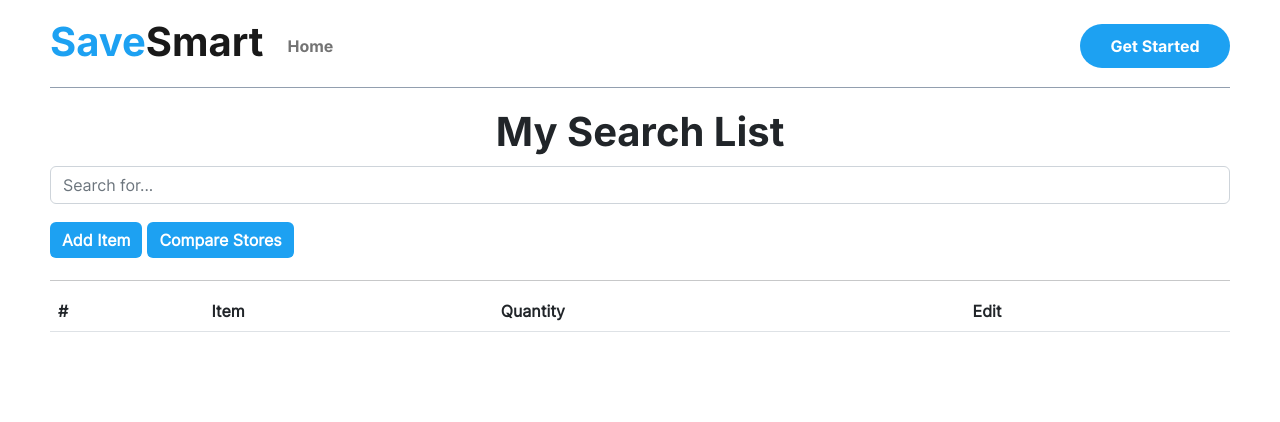
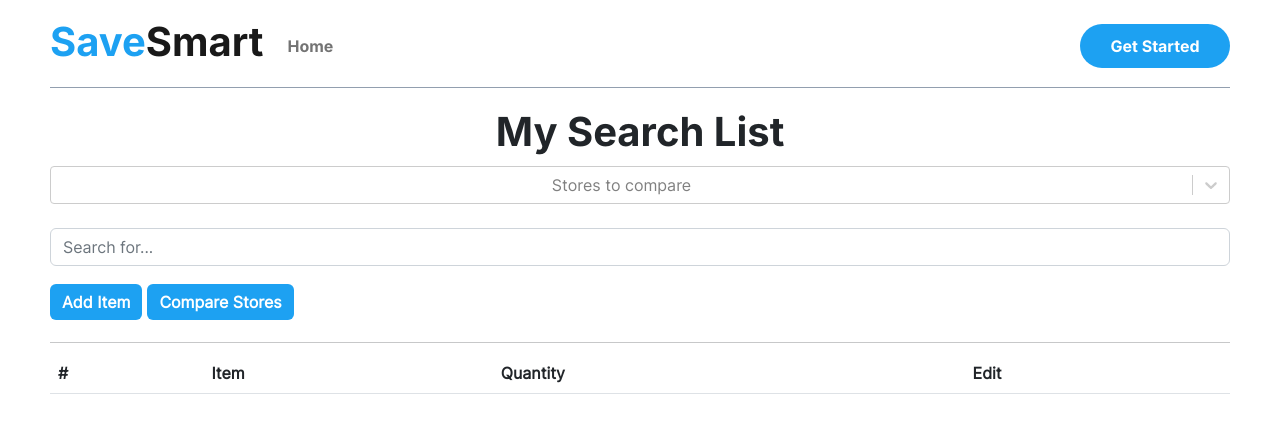
Before and after one commit to matthewnanas/SaveSmart, a React (Create React App) app in the folder web/: page /create in a window 1280 px wide. Shown: the top 422 px of the page. Built offline with nearby package versions, Linux system fonts and the light colour scheme.

Commit message:
Started select and use of constants file

```diff
--- a/web/package.json
+++ b/web/package.json
@@ -18,6 +18,7 @@
     "react-responsive": "^9.0.0",
     "react-router-dom": "^6.4.3",
     "react-scripts": "5.0.1",
+    "react-select": "^5.6.1",
     "react-spinners": "^0.13.6",
     "typescript": "^4.8.4",
     "web-vitals": "^2.1.4"
--- a/web/src/Pages/GroceryList.tsx
+++ b/web/src/Pages/GroceryList.tsx
@@ -14,6 +14,8 @@ import Button from 'react-bootstrap/Button';
 import Table from 'react-bootstrap/Table';
 import { BsTrashFill } from 'react-icons/bs';
 import '../Static/Styles/GroceryList.css'
+import Select from 'react-select';
+import { stores } from '../Static/Constants';
 
 /**
  * @function GroceryList
@@ -46,6 +48,7 @@ function DesktopList() {
     // Search state
     const [search, setSearch] = React.useState("");
     const [items, setItems]: any[] = React.useState([]);
+    const [selectedStores, setSelectedStores]: any[] = React.useState([]);
 
     // Handle adding new items to the list
     const addItem = (e: React.FormEvent<HTMLFormElement>) => {
@@ -60,6 +63,7 @@ function DesktopList() {
             }]);
             setSearch("");
             console.log(items);
+            console.log(selectedStores);
         }
     }
 
@@ -84,8 +88,14 @@ function DesktopList() {
     // Begin comparing prices and navigate to loading screen
     const navigate = useNavigate();
     const navLoad = () => {
-        localStorage.setItem("items", JSON.stringify(items));
-        return navigate('/loading');
+        if (items.length === 0) {
+            alert("Add at least one item to the list!");
+        } else if (selectedStores.length === 0) {
+            alert("Select at least one store to compare!");
+        } else {
+            localStorage.setItem("items", JSON.stringify(items));
+            return navigate('/loading');
+        }
     }
 
     return (
@@ -94,6 +104,8 @@ function DesktopList() {
                 <h1>My Search List</h1>
                 <div className='ListSearch'>
                     <Form onSubmit={(e) => addItem(e)}>
+                        <Select options={stores} isMulti={true} placeholder="Stores to compare" onChange={setSelectedStores} />
+                        <br />
                         <Form.Group className="mb-3" controlId='searchQuery' style={{height: 40}}>
                             <Form.Control type="text" placeholder='Search for...' value={search} onChange={(e) => setSearch(e.target.value)} />
                         </Form.Group>
--- a/web/src/Pages/Landing.tsx
+++ b/web/src/Pages/Landing.tsx
@@ -15,7 +15,8 @@ import { DesktopCard, MobileCard } from '../Components/Card';
 import { DesktopAccordion, MobileAccordion } from '../Components/Accordion';
 import { useNavigate } from 'react-router-dom';
 import demo from '../Static/Assets/demo.png';
-import mobileDemo from '../Static/Assets/mobileDemo.png'
+import mobileDemo from '../Static/Assets/mobileDemo.png';
+import { content } from '../Static/Constants';
 
 /**
  * @function Landing
@@ -147,29 +148,6 @@ function MobileSteps() {
  * @return an accordion covering content about the project suitable for desktop devices
  */
 function DesktopAbout() {
-    const content = [
-        {
-            question: "What retailers do you support?",
-            content: "At the moment, we currently support: Aldi, Costco, GiantFood, Lidl, Publix, Safeway, Shoppers, Wegmans, and Whole Foods Market."
-        },
-        {
-            question: "How does this work?",
-            content: "The process is fairly simple! Jot down the items you would like to scoop up at your next grocery trip. And like every other search engine, we'd find items that are most relevant to your query at the most popular grocery stores around the DMV. With that said, try to be as specific as possible when it comes to your entries. "
-        },
-        {
-            question: "What is the catch?",
-            content: "There is no catch! We do not collect any identifying information such as emails or phone numbers. Our service is completely anonymous and will remain free until we can no longer run it!"
-        },
-        {
-            question: "How can I support the project?",
-            content: "Just share it around :) Or help other families by supporting a trusthworthy non profit organization!"
-        },
-        {
-            question: "Would you like to contact us?",
-            content: "Email one of our team members at mnanas@umd.edu"
-        }
-    ];
-
     return (
         <div className='About'>
             <h1 style={{marginBottom: '35px'}}>About this project</h1>
@@ -195,29 +173,6 @@ function DesktopAbout() {
  * @return an accordion covering content about the project suited for mobile displays
  */
 function MobileAbout() {
-    const content = [
-        {
-            question: "What retailers do you support?",
-            content: "At the moment, we currently support: Aldi, Costco, GiantFood, Lidl, Publix, Safeway, Shoppers, Wegmans, and Whole Foods Market."
-        },
-        {
-            question: "How does this work?",
-            content: "The process is fairly simple! Jot down the items you would like to scoop up at your next grocery trip. And like every other search engine, we'd find items that are most relevant to your query at the most popular grocery stores around the DMV. With that said, try to be as specific as possible when it comes to your entries. "
-        },
-        {
-            question: "What is the catch?",
-            content: "There is no catch! We do not collect any identifying information such as emails or phone numbers. Our service is completely anonymous and will remain free until we can no longer run it!"
-        },
-        {
-            question: "How can I support the project?",
-            content: "Just share it around :) Or help other families by supporting a trusthworthy non profit organization!"
-        },
-        {
-            question: "Would you like to contact us?",
-            content: "Email one of our team members at mnanas@umd.edu"
-        }
-    ];
-
     return (
         <div className='AboutMobile'>
             <h1 style={{marginBottom: '35px'}}>About this project</h1>
--- a/web/src/Static/Constants.ts
+++ b/web/src/Static/Constants.ts
@@ -5,3 +5,39 @@
  */
 
 import React from 'react';
+
+// Store list
+export const stores = [
+    { value: 'aldi', label: 'Aldi' },
+    { value: 'costco', label: 'Costco' },
+    { value: 'giantfood', label: 'GiantFood' },
+    { value: 'lidl', label: 'Lidl' },
+    { value: 'publix', label: 'Publix' },
+    { value: 'safeway', label: 'Safeway' },
+    { value: 'shoppers', label: 'Shoppers' },
+    { value: 'wegmans', label: 'Wegmans' },
+    { value: 'wholefoodsmarket', label: 'Whole Foods Market' },
+]
+
+export const content = [
+    {
+        question: "What retailers do you support?",
+        content: "At the moment, we currently support: Aldi, Costco, GiantFood, Lidl, Publix, Safeway, Shoppers, Wegmans, and Whole Foods Market."
+    },
+    {
+        question: "How does this work?",
+        content: "The process is fairly simple! Jot down the items you would like to scoop up at your next grocery trip. And like every other search engine, we'd find items that are most relevant to your query at the most popular grocery stores around the DMV. With that said, try to be as specific as possible when it comes to your entries. "
+    },
+    {
+        question: "What is the catch?",
+        content: "There is no catch! We do not collect any identifying information such as emails or phone numbers. Our service is completely anonymous and will remain free until we can no longer run it!"
+    },
+    {
+        question: "How can I support the project?",
+        content: "Just share it around :) Or help other families by supporting a trusthworthy non profit organization!"
+    },
+    {
+        question: "Would you like to contact us?",
+        content: "Email one of our team members at mnanas@umd.edu"
+    }
+];
```
